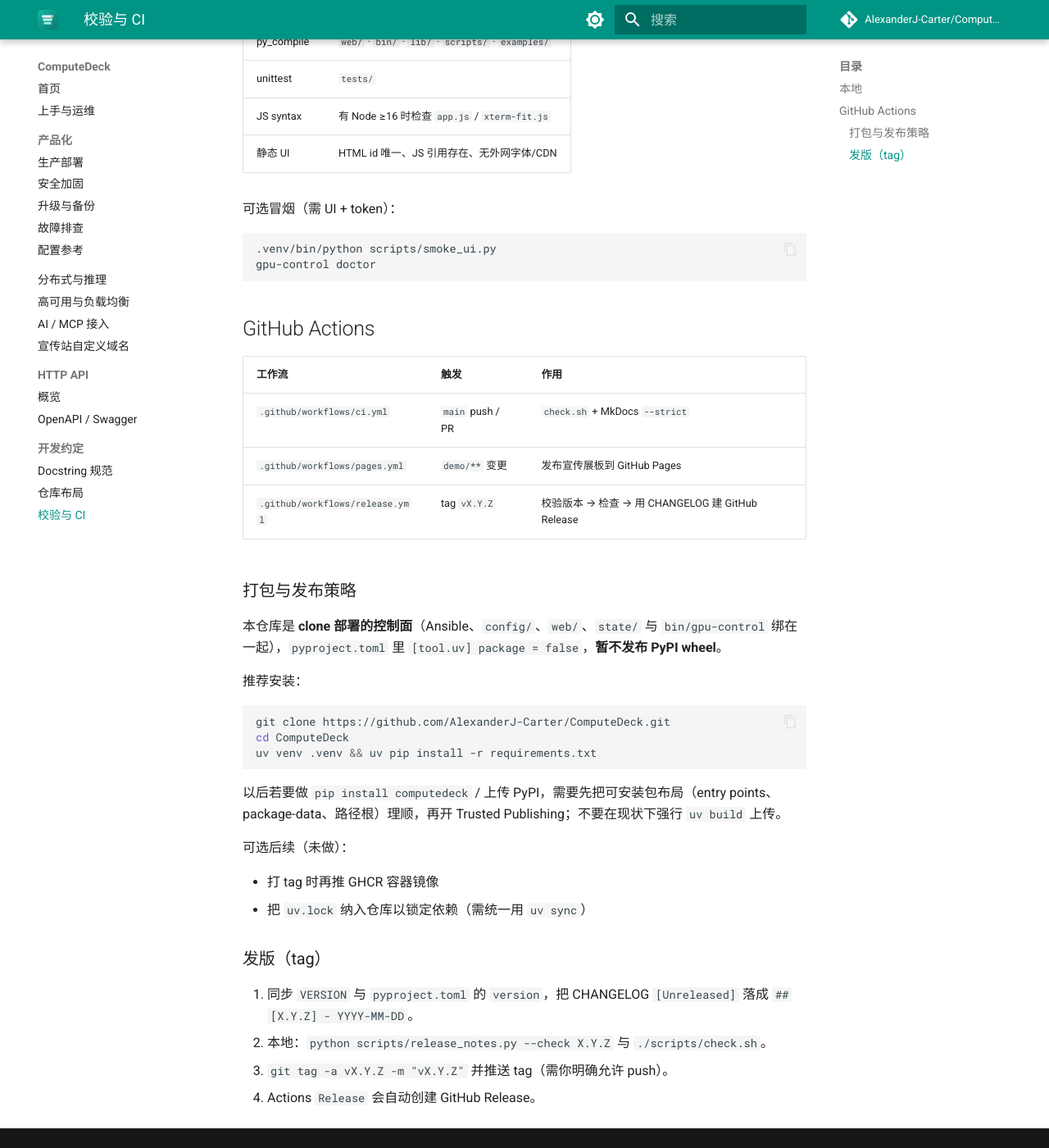
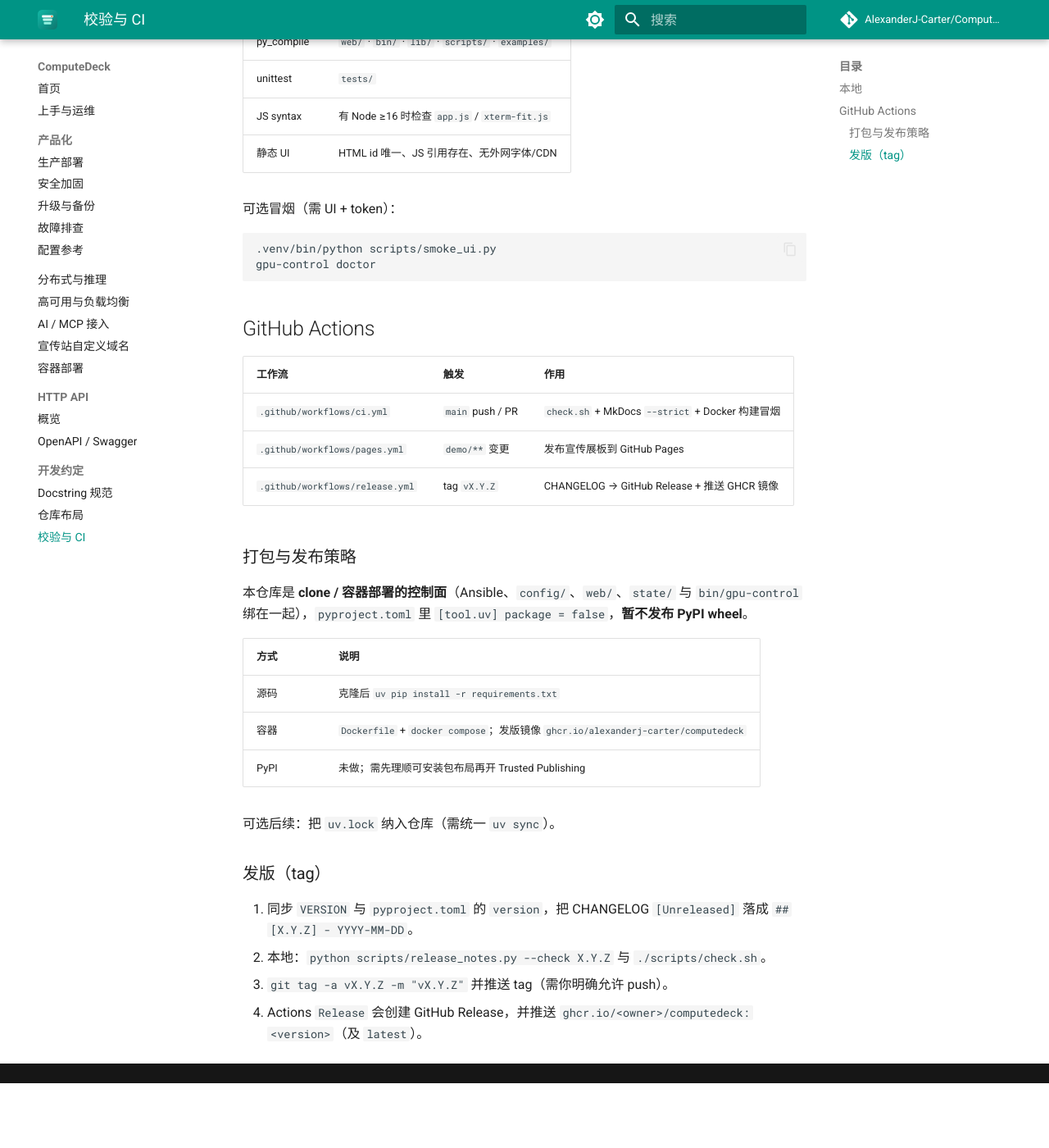
Before and after one commit to AlexanderJ-Carter/ComputeDeck, an MkDocs documentation site: the page built from docs/develop/ci.md, in a window 1280 px wide and 1400 px high, scrolled down 365 px. Shown: the whole window at 82% size. Built offline with MkDocs 1.6.1 and Material for MkDocs 9.7.7, drawn with Linux system fonts in a browser that asks for light colours; comment, search, counter and statistics services are not loaded; after the commit the page ends 1686 px from its top, so only the background shows below that.

Commit message:
feat: 控制面 Docker 镜像与展板字体加载
新增 Dockerfile/compose、发版推 GHCR、CI docker 冒烟；展板改为样式后异步载入 CN 字体，避免 FOIT。

````diff
--- a/docs/develop/ci.md
+++ b/docs/develop/ci.md
@@ -27,32 +27,25 @@ gpu-control doctor
 
 | 工作流 | 触发 | 作用 |
 |--------|------|------|
-| `.github/workflows/ci.yml` | `main` push / PR | `check.sh` + MkDocs `--strict` |
+| `.github/workflows/ci.yml` | `main` push / PR | `check.sh` + MkDocs `--strict` + Docker 构建冒烟 |
 | `.github/workflows/pages.yml` | `demo/**` 变更 | 发布宣传展板到 GitHub Pages |
-| `.github/workflows/release.yml` | tag `vX.Y.Z` | 校验版本 → 检查 → 用 CHANGELOG 建 GitHub Release |
+| `.github/workflows/release.yml` | tag `vX.Y.Z` | CHANGELOG → GitHub Release + 推送 GHCR 镜像 |
 
 ### 打包与发布策略
 
-本仓库是 **clone 部署的控制面**（Ansible、`config/`、`web/`、`state/` 与 `bin/gpu-control` 绑在一起），`pyproject.toml` 里 `[tool.uv] package = false`，**暂不发布 PyPI wheel**。
+本仓库是 **clone / 容器部署的控制面**（Ansible、`config/`、`web/`、`state/` 与 `bin/gpu-control` 绑在一起），`pyproject.toml` 里 `[tool.uv] package = false`，**暂不发布 PyPI wheel**。
 
-推荐安装：
+| 方式 | 说明 |
+|------|------|
+| 源码 | 克隆后 `uv pip install -r requirements.txt` |
+| 容器 | `Dockerfile` + `docker compose`；发版镜像 `ghcr.io/alexanderj-carter/computedeck` |
+| PyPI | 未做；需先理顺可安装包布局再开 Trusted Publishing |
 
-```bash
-git clone https://github.com/AlexanderJ-Carter/ComputeDeck.git
-cd ComputeDeck
-uv venv .venv && uv pip install -r requirements.txt
-```
-
-以后若要做 `pip install computedeck` / 上传 PyPI，需要先把可安装包布局（entry points、package-data、路径根）理顺，再开 Trusted Publishing；不要在现状下强行 `uv build` 上传。
-
-可选后续（未做）：
-
-- 打 tag 时再推 GHCR 容器镜像
-- 把 `uv.lock` 纳入仓库以锁定依赖（需统一用 `uv sync`）
+可选后续：把 `uv.lock` 纳入仓库（需统一 `uv sync`）。
 
 ### 发版（tag）
 
 1. 同步 `VERSION` 与 `pyproject.toml` 的 `version`，把 CHANGELOG `[Unreleased]` 落成 `## [X.Y.Z] - YYYY-MM-DD`。
 2. 本地：`python scripts/release_notes.py --check X.Y.Z` 与 `./scripts/check.sh`。
 3. `git tag -a vX.Y.Z -m "vX.Y.Z"` 并推送 tag（需你明确允许 push）。
-4. Actions `Release` 会自动创建 GitHub Release。
+4. Actions `Release` 会创建 GitHub Release，并推送 `ghcr.io/<owner>/computedeck:<version>`（及 `latest`）。
--- a/mkdocs.yml
+++ b/mkdocs.yml
@@ -71,6 +71,7 @@ nav:
   - 高可用与负载均衡: 高可用与负载均衡.md
   - AI / MCP 接入: ai-接入.md
   - 宣传站自定义域名: 自定义域名.md
+  - 容器部署: develop/docker.md
   - HTTP API:
       - 概览: api/index.md
       - OpenAPI / Swagger: api/openapi.md
````
Also changed, not shown: CHANGELOG.md (+3 -1 lines), README.md (+3 -1 lines), deploy/ssh/README.md (added, +17 -0 lines), docker-compose.yml (added, +24 -0 lines), docs/develop/docker.md (added, +37 -0 lines), docs/生产部署.md (+19 -1 lines), 8 other files.
